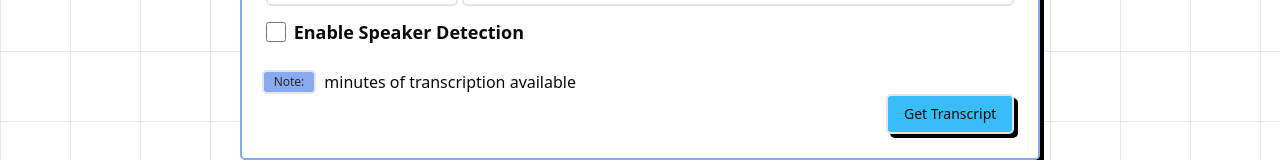
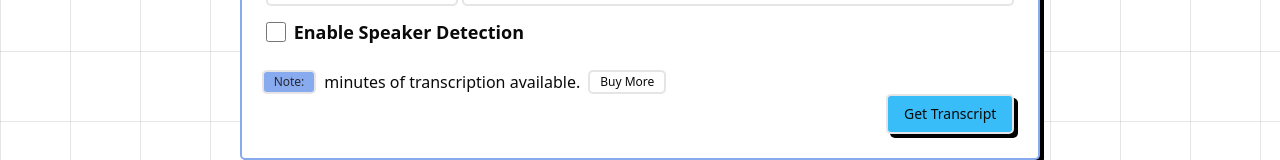
Before and after one commit to afnanhussain2002/read-podcast, a Next.js app: page /transcriber in a window 1280 px wide. Shown: the part 369-529 px from the top of the page. Built offline with nearby package versions, Linux system fonts and the light colour scheme; no server answers.

Commit message:
show a buy more button

```diff
--- a/components/TranscribeInput.tsx
+++ b/components/TranscribeInput.tsx
@@ -16,6 +16,7 @@ import TranscribedData from "./TranscribedData";
 import { useUser } from "@/hooks/useUser";
 import Loader from "./Loader";
 import { Badge } from "./ui/badge";
+import Link from "next/link";
 
 
 
@@ -187,7 +188,8 @@ const TranscribeInput = () => {
       </CardContent>
         <div className="flex gap-2 ml-5 flex-wrap">
         <Badge className="text-darkBg ">Note: </Badge>
-        {user?.transcriptMinutes} minutes of transcription available
+        {user?.transcriptMinutes} minutes of transcription available.
+        <Badge variant={"neutral"}><Link href="/#pricing"> Buy More</Link> </Badge>
         </div>
 
       <CardFooter className="flex justify-end">
```
